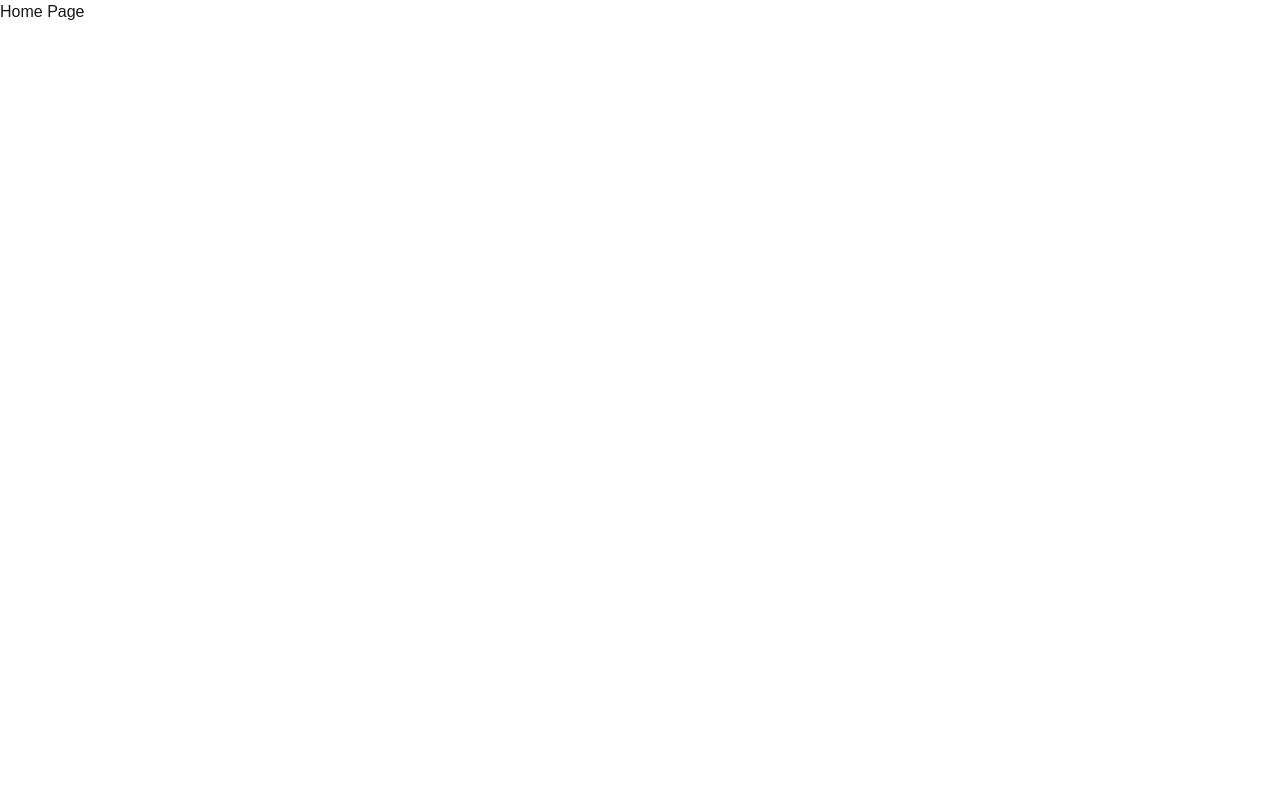
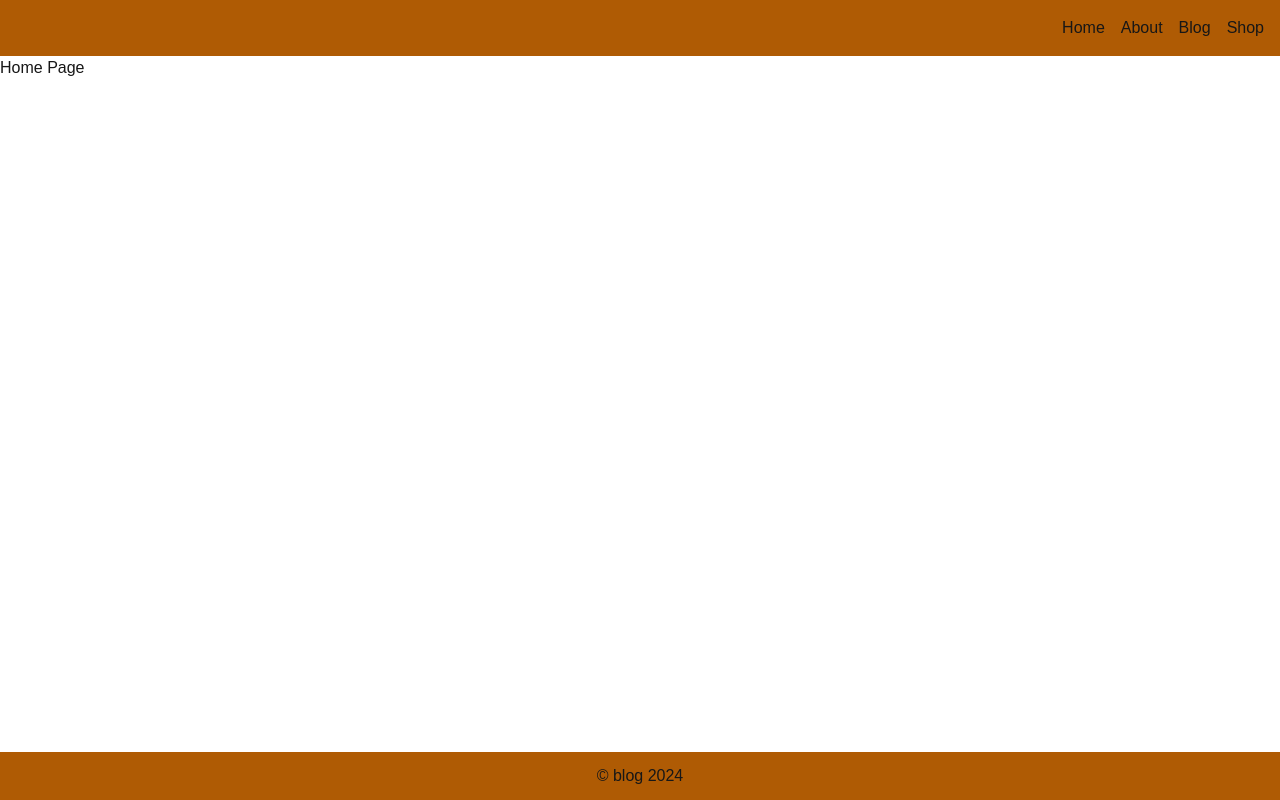
Before and after one commit to Nekhai/next-blog, a Next.js app: page / in a window 1280 px wide. Built offline with nearby package versions, Linux system fonts and the light colour scheme.

Commit message:
add layout

```diff
--- a/src/app/layout.tsx
+++ b/src/app/layout.tsx
@@ -1,5 +1,8 @@
 import type { Metadata } from "next";
 import localFont from "next/font/local";
+import { Header } from "@/components/Header/Header";
+import {Footer} from "@/components/Footer/Footer";
+
 import "./globals.css";
 
 const geistSans = localFont({
@@ -28,7 +31,11 @@ export default function RootLayout({
       <body
         className={`${geistSans.variable} ${geistMono.variable} antialiased`}
       >
-        {children}
+        <main>
+          <Header/>
+          {children}
+          <Footer/>
+        </main>
       </body>
     </html>
   );
--- a/src/app/page.tsx
+++ b/src/app/page.tsx
@@ -1,3 +1,3 @@
-export default function Home() {
+export default function HomePage() {
   return <div>Home Page</div>
 }
--- /dev/null
+++ b/src/app/shop/page.tsx
@@ -0,0 +1,3 @@
+export default function ShopPage() {
+    return <div>Shop Page</div>
+}
--- /dev/null
+++ b/src/components/Footer/Footer.tsx
@@ -0,0 +1,7 @@
+export const Footer = () => {
+    return (
+        <footer className="fixed bottom-0 p-3 w-full text-center bg-primary-dark">
+            &copy; blog 2024
+        </footer>
+    )
+}
--- /dev/null
+++ b/src/components/Header/Header.tsx
@@ -0,0 +1,32 @@
+import Link from "next/link"
+
+export const Header = () => {
+    return (
+        <header className="flex justify-end w-full p-2 bg-primary-dark">
+            <nav>
+                <ul className="flex">
+                    <li className="p-2 hover:text-primary-light">
+                        <Link href="/">
+                            <h3>Home</h3>
+                        </Link>
+                    </li>
+                    <li className="p-2 hover:text-primary-light">
+                        <Link href="/about">
+                            <h3>About</h3>
+                        </Link>
+                    </li>
+                    <li className="p-2 hover:text-primary-light">
+                        <Link href="/blog">
+                            <h3>Blog</h3>
+                        </Link>
+                    </li>
+                    <li className="p-2 hover:text-primary-light">
+                        <Link href="/shop">
+                            <h3>Shop</h3>
+                        </Link>
+                    </li>
+                </ul>
+            </nav>
+        </header>
+    )
+}
--- a/tailwind.config.ts
+++ b/tailwind.config.ts
@@ -11,6 +11,11 @@ const config: Config = {
       colors: {
         background: "var(--background)",
         foreground: "var(--foreground)",
+        primary: {
+          light: "#fff",
+          dark: "#af5b04",
+          DEFAULT: "#000"
+        }
       },
     },
   },
```
Also changed, not shown: package.json (+5 -5 lines), src/app/shop/page.ts (deleted), 1 other file (tests, documents, lock files or other folders).
